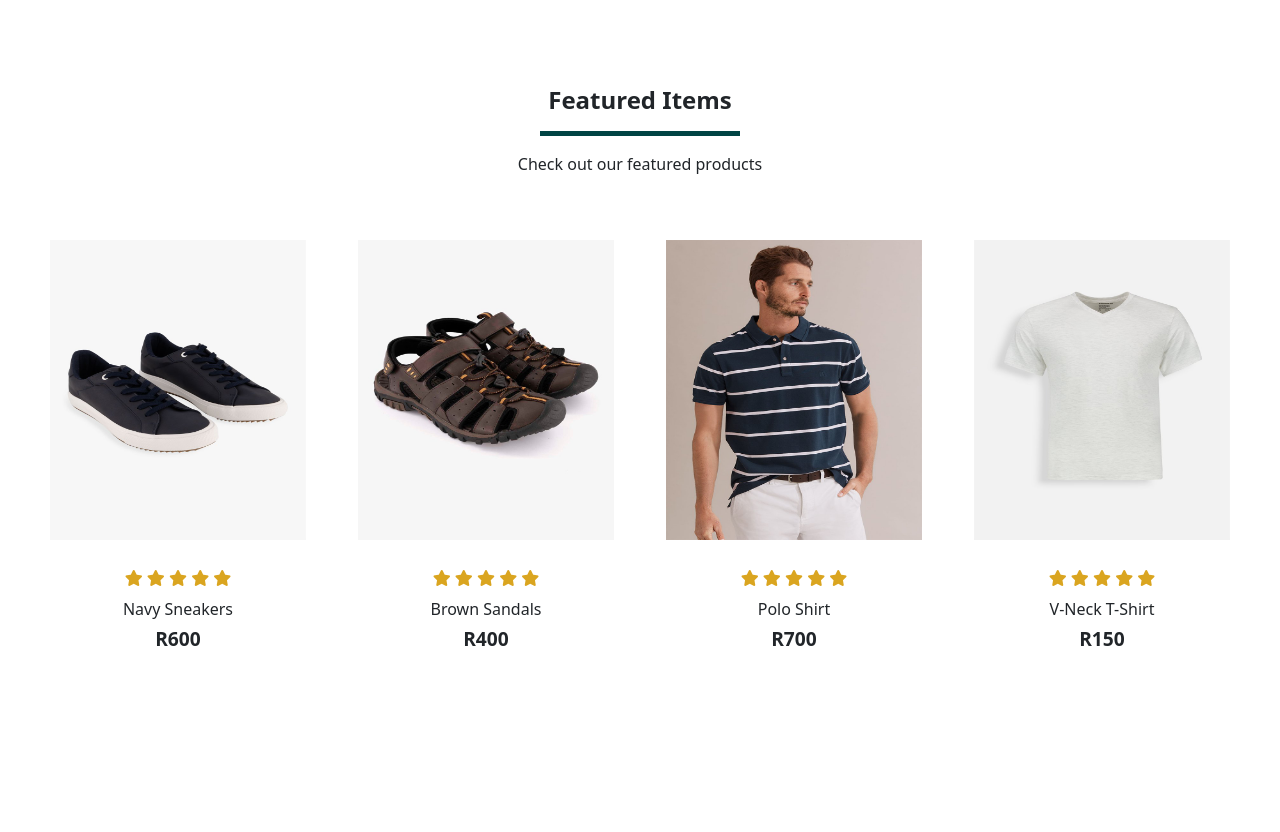
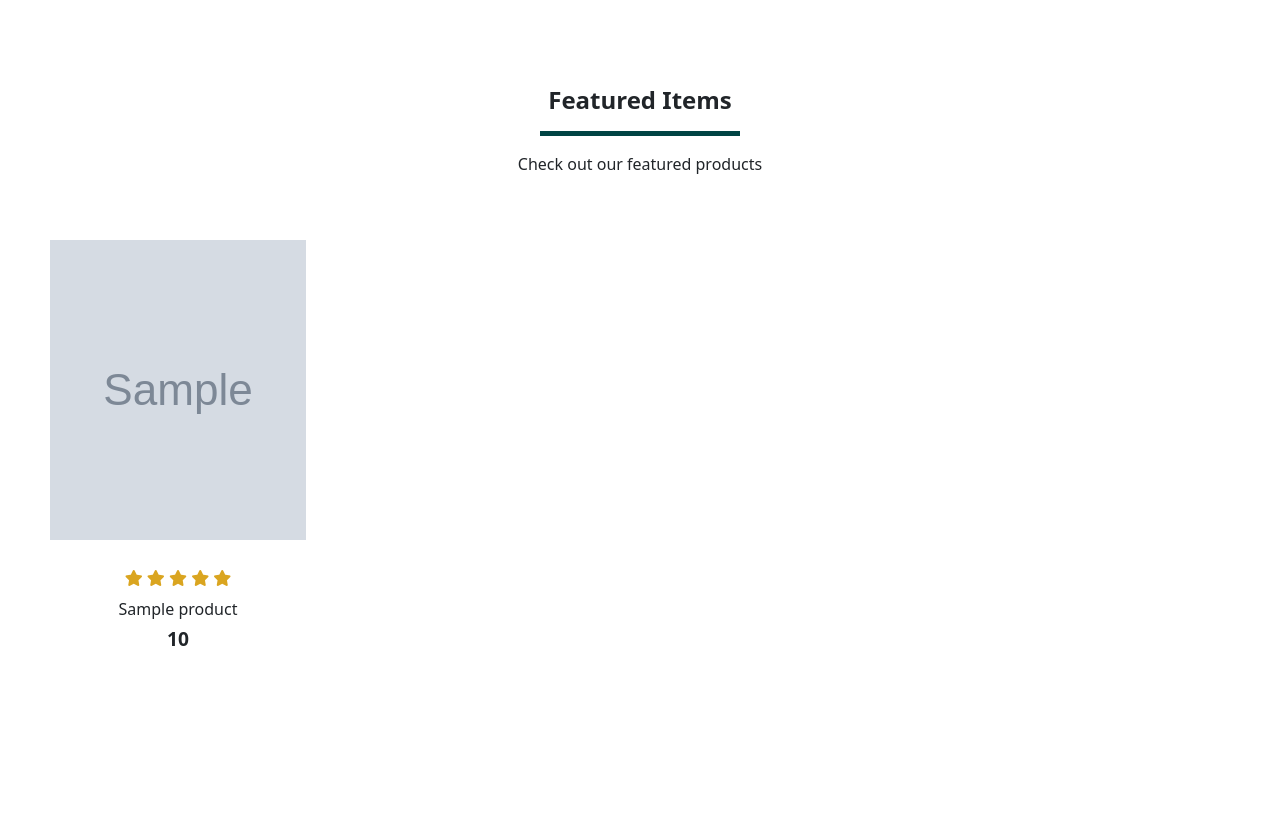
Before and after one commit to KabeloM06/php-shop, a PHP site: page / in a window 1280 px wide. Shown: the part 1360-2192 px from the top of the page. Run offline with PHP 8.4, Linux system fonts and the light colour scheme; tables that the repository leaves empty or names only in its code hold one stand-in row (values such as "Sample post"); grey boxes marked "Sample" are stand-in pictures.

Commit message:
set up DB and fetching featured products from DB

```diff
--- a/index.html
+++ b/index.php
@@ -123,8 +123,15 @@
             </p>
         </div>
         <div class="row mx-auto container-fluid">
+
+        <?php
+            include('server/get_featured_products.php');
+        ?>
+        <?php
+            while($row= $featured_products->fetch_assoc()) {
+        ?>
             <div onclick="window.location.href='single_product.html'" class="product text-center col-lg-3 col-md-4 col-sm-12">
-                <img src="assets/images/Lace-up-Sneakers-NAVY-505479330.jpg" class="img-fluid mb-3" alt="">
+                <img src="assets/images/<?php echo $row['product_image'] ?>" class="img-fluid mb-3" alt="">
                 <div class="star">
                     <i class="fas fa-star"></i>
                     <i class="fas fa-star"></i>
@@ -133,56 +140,16 @@
                     <i class="fas fa-star"></i>
                 </div>
                 <h5 class="p-name">
-                    Navy Sneakers
+                    <?php echo $row['product_name'] ?>
                 </h5>
-                <h4 class="p-price">R600</h4>
+                <h4 class="p-price">
+                <?php echo $row['product_price'] ?>
+                </h4>
                 <button class="buy-btn">Buy Now</button>
             </div>
-            <div onclick="window.location.href='single_product.html'" class="product text-center col-lg-3 col-md-4 col-sm-12">
-                <img src="assets/images/Adventure-Outdoor-Sandals-BROWN-505479460-side.jpg" class="img-fluid mb-3" alt="">
-                <div class="star">
-                    <i class="fas fa-star"></i>
-                    <i class="fas fa-star"></i>
-                    <i class="fas fa-star"></i>
-                    <i class="fas fa-star"></i>
-                    <i class="fas fa-star"></i>
-                </div>
-                <h5 class="p-name">
-                    Brown Sandals
-                </h5>
-                <h4 class="p-price">R400</h4>
-                <button class="buy-btn">Buy Now</button>
-            </div>
-            <div onclick="window.location.href='single_product.html'" class="product text-center col-lg-3 col-md-4 col-sm-12">
-                <img src="assets/images/Australian-Cotton-Stripe-Pique-Polo-NAVY-505691304.jpg" class="img-fluid mb-3" alt="">
-                <div class="star">
-                    <i class="fas fa-star"></i>
-                    <i class="fas fa-star"></i>
-                    <i class="fas fa-star"></i>
-                    <i class="fas fa-star"></i>
-                    <i class="fas fa-star"></i>
-                </div>
-                <h5 class="p-name">
-                    Polo Shirt
-                </h5>
-                <h4 class="p-price">R700</h4>
-                <button class="buy-btn">Buy Now</button>
-            </div>
-            <div onclick="window.location.href='single_product.html'" class="product text-center col-lg-3 col-md-4 col-sm-12">
-                <img src="assets/images/StayNew-Slim-Fit-V-neck-Cotton-T-shirt-ICE-506080516-top.jpg" class="img-fluid mb-3" alt="">
-                <div class="star">
-                    <i class="fas fa-star"></i>
-                    <i class="fas fa-star"></i>
-                    <i class="fas fa-star"></i>
-                    <i class="fas fa-star"></i>
-                    <i class="fas fa-star"></i>
-                </div>
-                <h5 class="p-name">
-                    V-Neck T-Shirt
-                </h5>
-                <h4 class="p-price">R150</h4>
-                <button class="buy-btn">Buy Now</button>
-            </div>
+
+        <?php } ?>
+
         </div>
     </section>
     <!--Featured End-->
--- /dev/null
+++ b/scripts/insert_product.sql
@@ -0,0 +1 @@
+INSERT INTO `products` (`product_id`, `product_name`, `product_category`, `product_description`, `product_image`, `product_image2`, `product_image3`, `product_image4`, `product_price`, `product_special_offer`, `product_color`) VALUES (NULL, 'Comfort Derby Shoes', 'footware', 'Elegant formal shoes with a comfortable feel', 'Comfort-Derby-Shoes-BLACK-506058246.jpg', 'Comfort-Derby-Shoes-BLACK-506058246-angle.jpg', 'Comfort-Derby-Shoes-BLACK-506058246-back.jpg', '', '600', '0', 'black');
--- /dev/null
+++ b/server/connection.php
@@ -0,0 +1,6 @@
+<?php
+$conn = mysqli_connect("localhost", "root", "", "php_shop")
+        or die("Couldn't connect to database");
+
+
+?>
--- /dev/null
+++ b/server/get_featured_products.php
@@ -0,0 +1,10 @@
+<?php
+include('connection.php');
+
+$stmt = $conn ->prepare("SELECT * FROM `PRODUCTS` LIMIT 4");
+
+$stmt->execute();
+
+$featured_products = $stmt->get_result();
+
+?>
```
